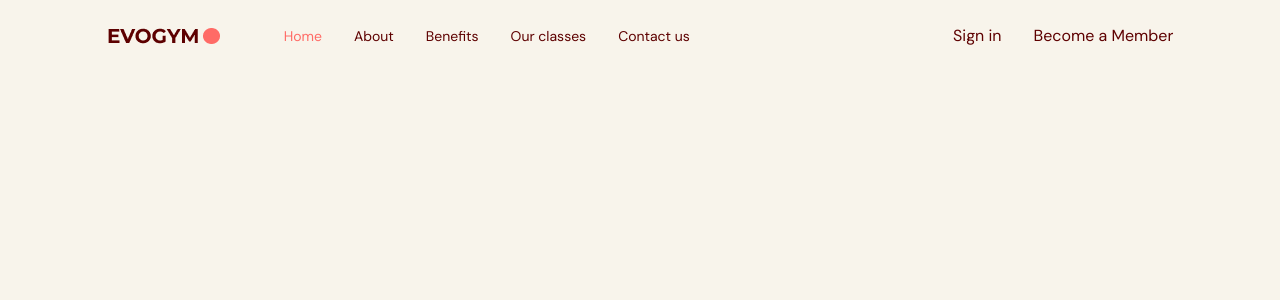
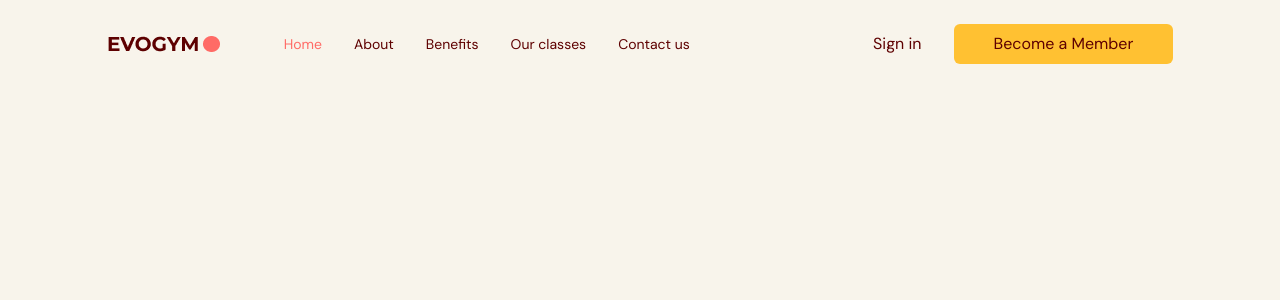
Before and after one commit to Cyberpunk2027/Fitness-app, a React (Vite) app in the folder Finetness/: page / in a window 1280 px wide. Shown: the top 300 px of the page. Built offline with nearby package versions, Linux system fonts and the light colour scheme.

Commit message:
made dasktop navbar

```diff
--- a/Finetness/src/App.tsx
+++ b/Finetness/src/App.tsx
@@ -1,10 +1,11 @@
 import Navbar from "./components/navbar/Navbar"
 import {useState} from "react"
+import { SelectedPage } from "@/shared/types"
 
 
 
 function App() {
-  const [selectedPage, setSelectedPage] = useState("home")
+  const [selectedPage, setSelectedPage] = useState<SelectedPage>(SelectedPage.Home)
 
   return (
       <div className='app bg-gray-20'>
--- a/Finetness/src/components/navbar/Link.tsx
+++ b/Finetness/src/components/navbar/Link.tsx
@@ -1,9 +1,10 @@
+import { SelectedPage } from "@/shared/types"
 import AnchorLink from "react-anchor-link-smooth-scroll"
 
 type Props = {
     page: string,
-    selectedPage: string,
-    setSelectedPage: (value: string) => void
+    selectedPage: SelectedPage,
+    setSelectedPage: (value: SelectedPage) => void
 }
 
 const Link = ({
@@ -11,7 +12,7 @@
     selectedPage,
     setSelectedPage
 }: Props) => {
-  const lowerCasePage = page.toLowerCase().replace(/ /g, "")
+  const lowerCasePage = page.toLowerCase().replace(/ /g, "") as SelectedPage
 
   return (
     <AnchorLink
--- a/Finetness/src/components/navbar/Navbar.tsx
+++ b/Finetness/src/components/navbar/Navbar.tsx
@@ -2,14 +2,19 @@
 import { Bars3Icon, XMarkIcon } from "@heroicons/react/24/solid"
 import Logo from "@/assets/Logo.png"
 import Link from "./Link"
+import { SelectedPage } from "@/shared/types"
+import useMediaQuery from "@/hooks/useMediaQuery"
+import ActionButton from "@/shared/ActionButton"
 
 type Props = {
-    selectedPage: string,
-    setSelectedPage: (value: string) => void
+    selectedPage: SelectedPage,
+    setSelectedPage: (value: SelectedPage) => void
 }
 
 const Navbar = ({selectedPage, setSelectedPage}: Props) => {
     const flexBetween = "flex items-center justify-between"
+    const isAboveMediumScreens = useMediaQuery("(min-width: 1060px")
+    const [isMenuToggled, setIsMenuToggled] = useState<boolean>(false)
   return (
     <nav>
         <div
@@ -22,7 +27,7 @@
                     <img alt="logo" src={Logo}></img>
 
                     {/* RIGHT SIDE */}
-                    <div className={`${flexBetween} w-full`}>
+                    {isAboveMediumScreens ? <div className={`${flexBetween} w-full`}>
                         <div className={`${flexBetween} gap-8 text-sm`}>
                             <Link
                                 page="Home"
@@ -51,13 +56,25 @@
                         </div>
                         <div className={`${flexBetween} gap-8`}>
                             <p>Sign in</p>
-                            <button>Become a Member</button>
+                            <ActionButton setSelectedPage={setSelectedPage}>
+                                Become a Member
+                            </ActionButton>
                         </div>
-                    </div>
+                    </div> : (
+                        <div>
+                            <button
+                            className="rounded-full bg-secondary-500 p-2"
+                            onClick={() => setIsMenuToggled(!isMenuToggled)}
+                            >
+                                <Bars3Icon className="h-6 w-6 text-white"/>
+                            </button>
+                        </div>
+                    )}
                 </div>
             </div>
         </div>
 
+        {/*MOBILE MODAL MENU */}
 
     </nav>
   )
--- /dev/null
+++ b/Finetness/src/hooks/useMediaQuery.ts
@@ -0,0 +1,19 @@
+import { useState, useEffect } from "react";
+
+const useMediaQuery = (query: string) => {
+  const [matches, setMatches] = useState(false);
+
+  useEffect(() => {
+    const media = window.matchMedia(query);
+    if (media.matches !== matches) {
+      setMatches(media.matches);
+    }
+    const listener = () => setMatches(media.matches);
+    window.addEventListener("resize", listener);
+    return () => window.removeEventListener("resize", listener);
+  }, [matches, query]);
+
+  return matches;
+};
+
+export default useMediaQuery;
--- /dev/null
+++ b/Finetness/src/shared/ActionButton.tsx
@@ -0,0 +1,24 @@
+import React from 'react'
+import AnchorLink from 'react-anchor-link-smooth-scroll'
+import { SelectedPage } from './types'
+
+type Props = {
+    children: React.ReactNode
+    setSelectedPage: (value: SelectedPage) => void
+}
+
+const ActionButton = ({children, setSelectedPage}: Props) => {
+
+    return (
+      <AnchorLink
+      className='rounded-md bg-secondary-500 px-10 py-2 hover:bg-primary-500 hover:text-white'
+      onClick={() => setSelectedPage(SelectedPage.ContactUs)}
+      href={`#${SelectedPage.ContactUs}`}
+      >
+        {children}
+      </AnchorLink>
+    )
+
+}
+
+export default ActionButton
--- /dev/null
+++ b/Finetness/src/shared/types.ts
@@ -0,0 +1,7 @@
+export enum SelectedPage {
+    Home = "home",
+    About = "about",
+    Benefits = "benefits",
+    OurClasses = "ourclasses",
+    ContactUs = "contactus"
+}
```
